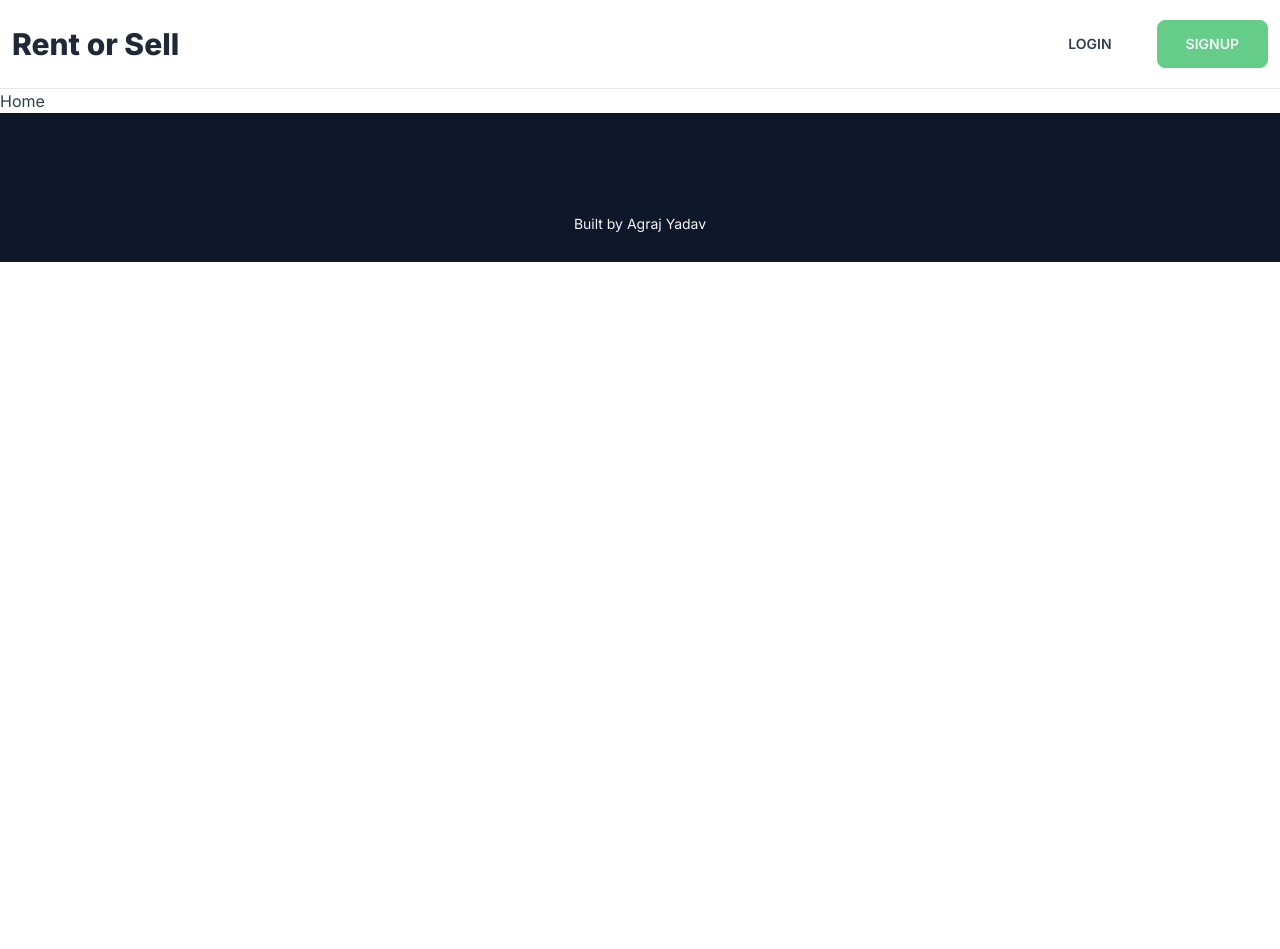
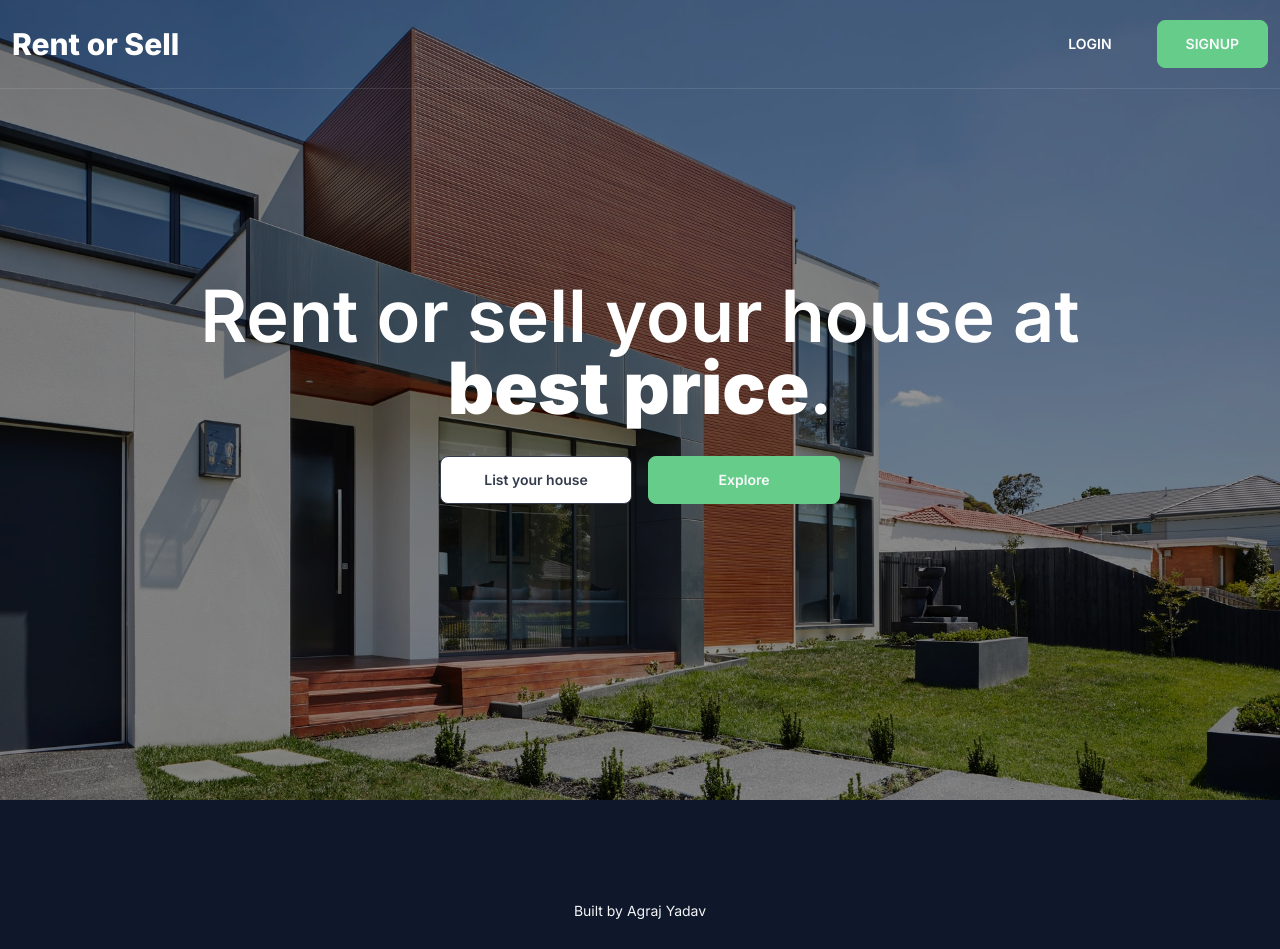
Before and after one commit to agrajy10/rent-or-sell, a React (Vite) app: page / in a window 1280 px wide. Before the commit the page ends 800 px from the top, so only its background shows below. Built offline with nearby package versions, Linux system fonts and the light colour scheme; some icons are missing.

Commit message:
created hero section and changed header styling

```diff
--- a/src/components/Header.jsx
+++ b/src/components/Header.jsx
@@ -2,12 +2,14 @@ import { Link } from 'react-router-dom';
 
 function Header() {
   return (
-    <header className="border-b border-b-gray-200 py-5">
+    <header className="py-5 absolute top-0 left-0 w-full z-40 border-b border-gray-50 border-opacity-10">
       <div className="max-w-7xl mx-auto px-3 flex items-center justify-start">
-        <h1 className="font-extrabold text-3xl text-gray-800">
+        <h1 className="font-extrabold text-3xl text-white hover:opacity-90">
           <Link to="/">Rent or Sell</Link>
         </h1>
-        <Link to="/login" className="btn btn-ghost mr-4 ml-auto px-7">
+        <Link
+          to="/login"
+          className="btn btn-link text-white mr-4 ml-auto px-7 hover:no-underline hover:opacity-60">
           Login
         </Link>
         <Link to="/signup" className="btn btn-primary px-7">
--- a/src/pages/Home.jsx
+++ b/src/pages/Home.jsx
@@ -1,5 +1,28 @@
+import { Link } from 'react-router-dom';
+import heroSectionBg from '../assets/images/hero-section-bg.jpg';
+
 function Home() {
-  return <div>Home</div>;
+  return (
+    <main>
+      <section className="w-full h-[40rem] md:h-[50rem] relative">
+        <img src={heroSectionBg} alt="" className="w-full h-full object-cover" />
+        <div className="bg-black opacity-40 absolute inset-0"></div>
+        <div className=" w-full p-7 text-center absolute top-1/2 left-1/2 -translate-x-1/2 -translate-y-1/2 text-white">
+          <h2 className="text-5xl md:text-6xl lg:text-7xl font-semibold leading-none mb-8 max-w-4xl mx-auto">
+            Rent or sell your house at <span className="font-black">best price</span>.
+          </h2>
+          <Link
+            to="/login"
+            className="btn bg-white text-neutral normal-case hover:bg-gray-200 hover:text-neutral mx-2 mb-4 w-48">
+            List your house
+          </Link>
+          <button type="button" className="btn btn-primary normal-case mx-2 mb-4 w-48">
+            Explore
+          </button>
+        </div>
+      </section>
+    </main>
+  );
 }
 
 export default Home;
```
Also changed, not shown: src/assets/images/hero-section-bg.jpg (added).
